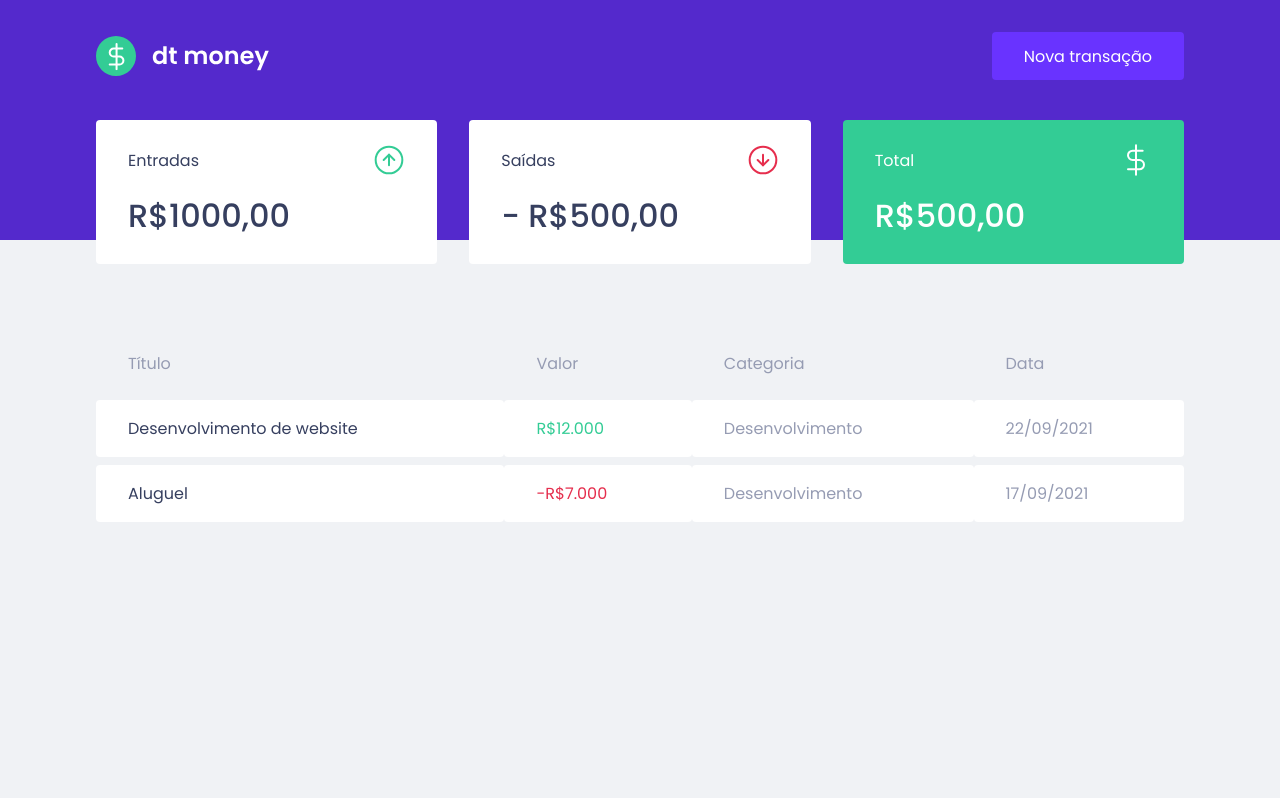
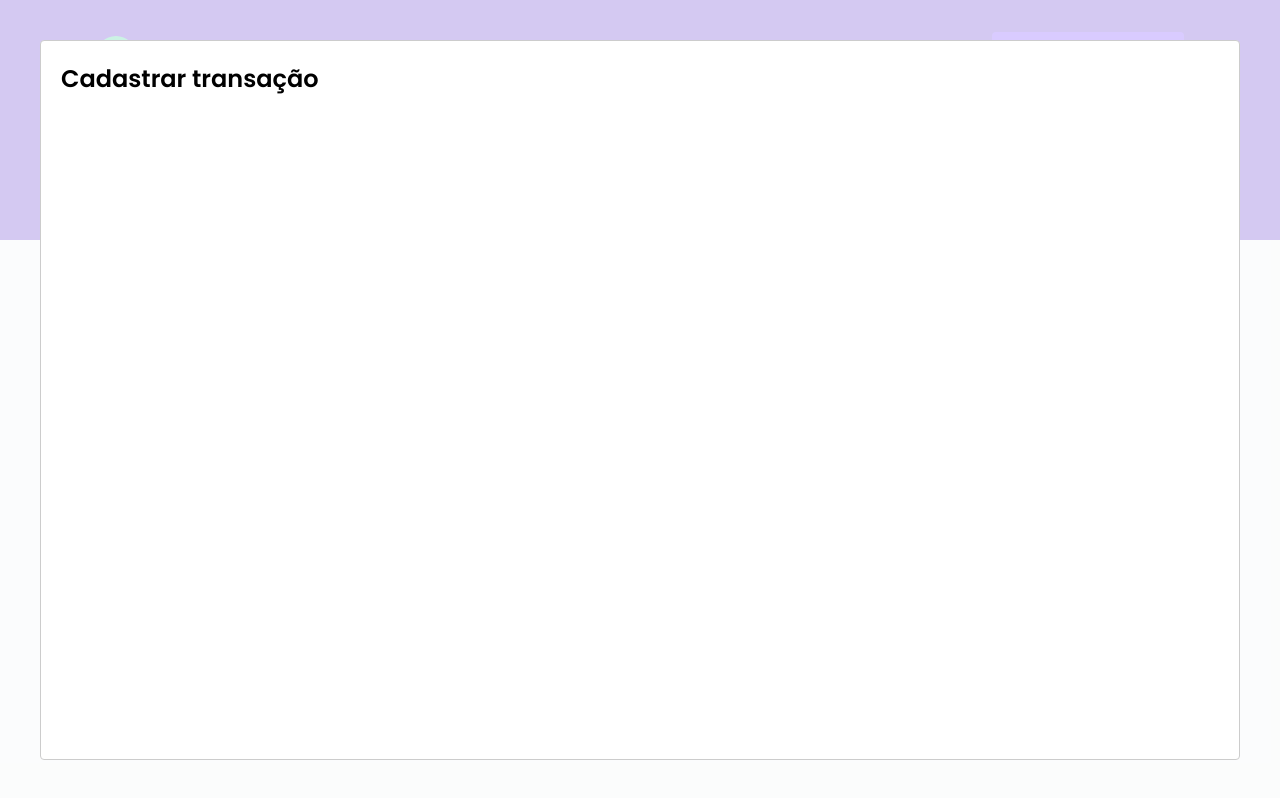
Before and after one commit to brunofariasdeo/dtmoney, a React (Create React App) app: page / in a window 1280 px wide. Both pictures are taken after a click on the button "Nova transação". Built offline with nearby package versions, Linux system fonts and the light colour scheme; no server answers; what miragejs would draw is missing.

Commit message:
Create New Transaction Modal component

```diff
--- a/package.json
+++ b/package.json
@@ -14,10 +14,12 @@
     "typescript": "^4.1.2"
   },
   "dependencies": {
+    "@types/react-modal": "^3.12.1",
     "axios": "^0.21.4",
     "miragejs": "^0.1.41",
     "react": "^17.0.2",
     "react-dom": "^17.0.2",
+    "react-modal": "^3.14.3",
     "react-scripts": "4.0.3",
     "styled-components": "^5.3.1",
     "web-vitals": "^1.0.1"
--- a/src/App.tsx
+++ b/src/App.tsx
@@ -1,12 +1,35 @@
+import Modal from 'react-modal';
+import { useState } from 'react';
 import { Dashboard } from './components/Dashboard';
 import { Header } from './components/Header';
+
 import { GlobalStyle } from './styles/global';
+import { NewTransactionModal } from './components/NewTransactionModal';
+
+Modal.setAppElement('#root');
 
 export function App() {
+  const [isNewTransactionModalOpen, setIsNewTransactionModalOpen] = useState(false);
+
+  function handleOpenNewTransactionModal() {
+    setIsNewTransactionModalOpen(true);
+  }
+
+  function handleCloseNewTransactionModal() {
+    setIsNewTransactionModalOpen(false);
+  }
+
   return (
     <>
-      <Header />
+      <Header onOpenNewTransactionModal={handleOpenNewTransactionModal}/>
+
       <Dashboard />
+
+      <NewTransactionModal
+        isOpen = {isNewTransactionModalOpen}
+        onRequestClose = {handleCloseNewTransactionModal}
+      />
+
       <GlobalStyle />
     </>
   );
--- a/src/components/Header/index.tsx
+++ b/src/components/Header/index.tsx
@@ -1,12 +1,19 @@
+import { useState } from 'react';
 import logoImg from '../../assets/logo.svg';
+
 import { Container, Content } from './styles';
 
-export function Header() {
+interface HeaderProps {
+    onOpenNewTransactionModal: () => void;
+}
+
+export function Header({onOpenNewTransactionModal}: HeaderProps) {
+
     return (
         <Container>
             <Content>
                 <img src={logoImg} alt="dt money logo" />
-                <button type="button">
+                <button type="button" onClick={onOpenNewTransactionModal}>
                     Nova transação
                 </button>
             </Content>
--- /dev/null
+++ b/src/components/NewTransactionModal/index.tsx
@@ -0,0 +1,17 @@
+import Modal from 'react-modal';
+
+interface NewTransactionModalProps {
+    isOpen: boolean;
+    onRequestClose: () => void;
+}
+
+export function NewTransactionModal({isOpen, onRequestClose}:NewTransactionModalProps){
+    return (
+        <Modal
+            isOpen={isOpen}
+            onRequestClose={onRequestClose}
+        >
+            <h2>Cadastrar transação</h2>
+        </Modal>
+    )
+}
--- /dev/null
+++ b/src/components/NewTransactionModal/styles.ts
@@ -0,0 +1,3 @@
+import styled from 'styled-components';
+
+export const Container = styled.div``;
```
Also changed, not shown: 1 other file (tests, documents, lock files or other folders).
